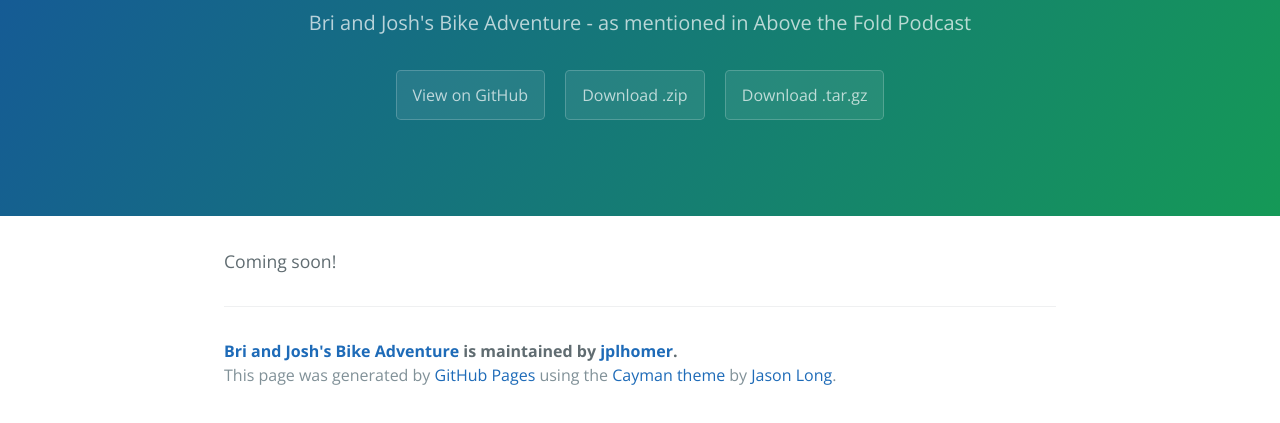
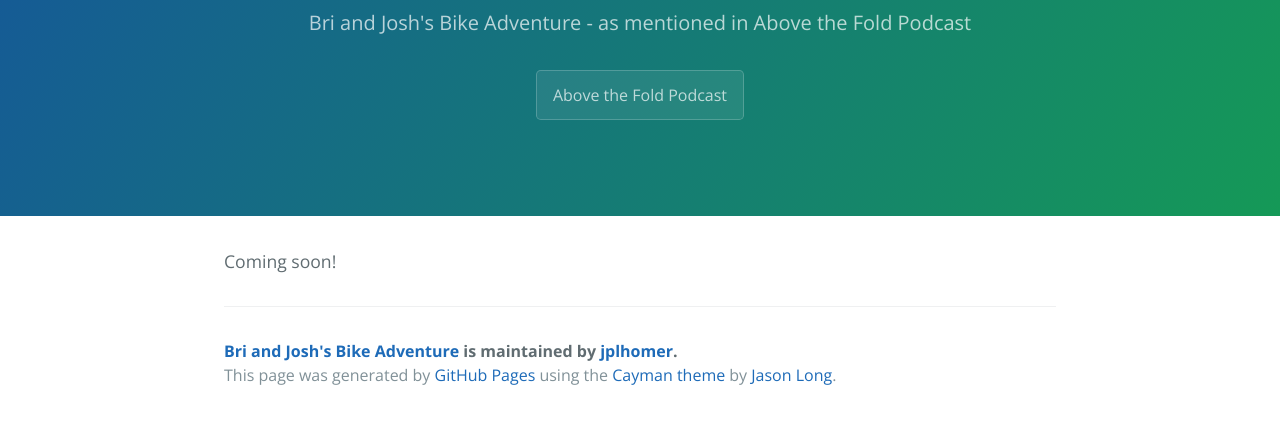
Before and after one commit to jplhomer/briandjoshsbikeadventure, a plain HTML site: page index.html in a window 1280 px wide. Shown: the part 167-590 px from the top of the page. Drawn offline with nearby package versions, Linux system fonts and the light colour scheme.

Commit message:
Update index.html
Add Above the Fold Podcast link

```diff
--- a/index.html
+++ b/index.html
@@ -13,9 +13,7 @@
     <section class="page-header">
       <h1 class="project-name">Bri and Josh&#39;s Bike Adventure</h1>
       <h2 class="project-tagline">Bri and Josh&#39;s Bike Adventure - as mentioned in Above the Fold Podcast</h2>
-      <a href="https://github.com/jplhomer/briandjoshsbikeadventure" class="btn">View on GitHub</a>
-      <a href="https://github.com/jplhomer/briandjoshsbikeadventure/zipball/master" class="btn">Download .zip</a>
-      <a href="https://github.com/jplhomer/briandjoshsbikeadventure/tarball/master" class="btn">Download .tar.gz</a>
+      <a href="http://abovethefoldpodcast.com" class="btn">Above the Fold Podcast</a>
     </section>
 
     <section class="main-content">
```
